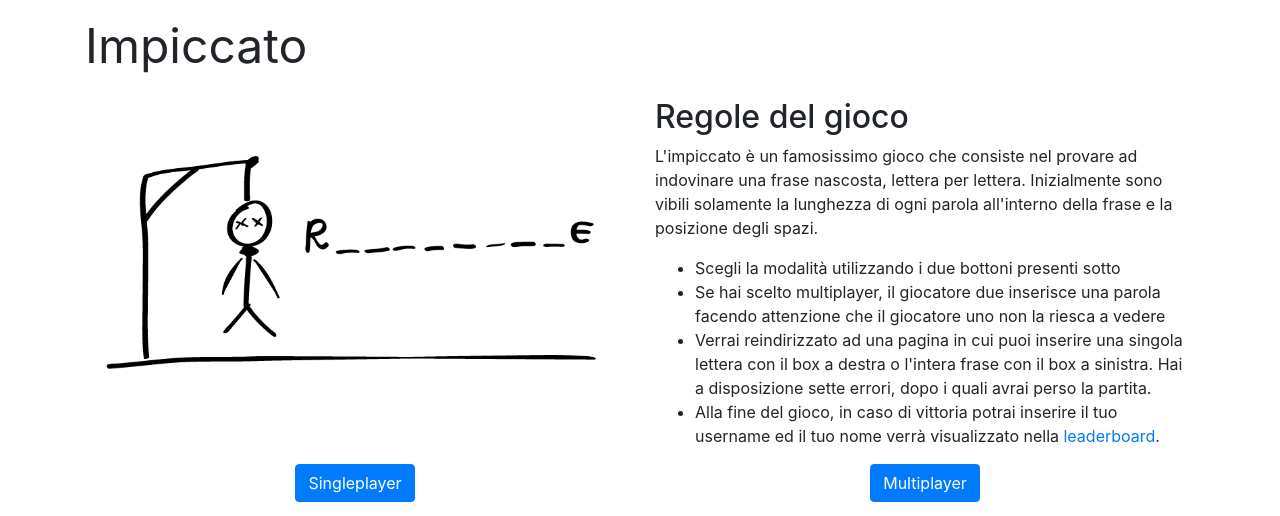
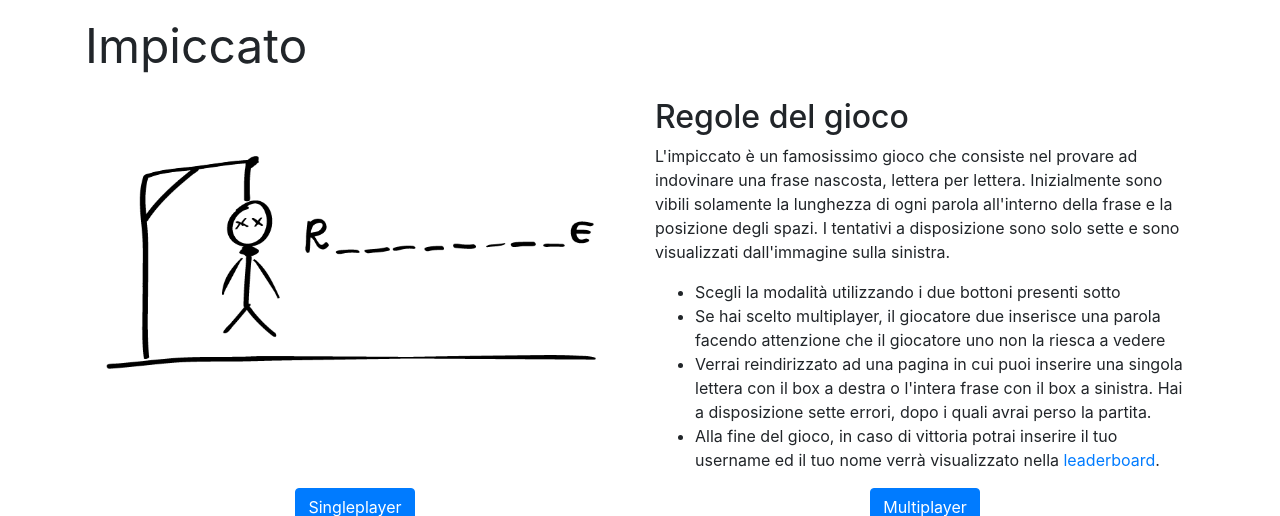
Before and after one commit to asdrubalini/Hangman-Game, a PHP site: page /index.php in a window 1280 px wide. Shown: the part 56-572 px from the top of the page. Run offline with PHP 8.4, Linux system fonts and the light colour scheme; some libraries are stand-ins or nearby versions.

Commit message:
edit rules

```diff
--- a/partials/rules.php
+++ b/partials/rules.php
@@ -2,7 +2,8 @@
 
 <p>L'impiccato è un famosissimo gioco che consiste nel provare ad indovinare una frase nascosta,
 lettera per lettera. Inizialmente sono vibili solamente la lunghezza di ogni parola all'interno
-della frase e la posizione degli spazi.</p>
+della frase e la posizione degli spazi. I tentativi a disposizione sono solo sette e sono visualizzati
+dall'immagine sulla sinistra.</p>
 
 <ul>
     <li>Scegli la modalità utilizzando i due bottoni presenti sotto</li>
```
